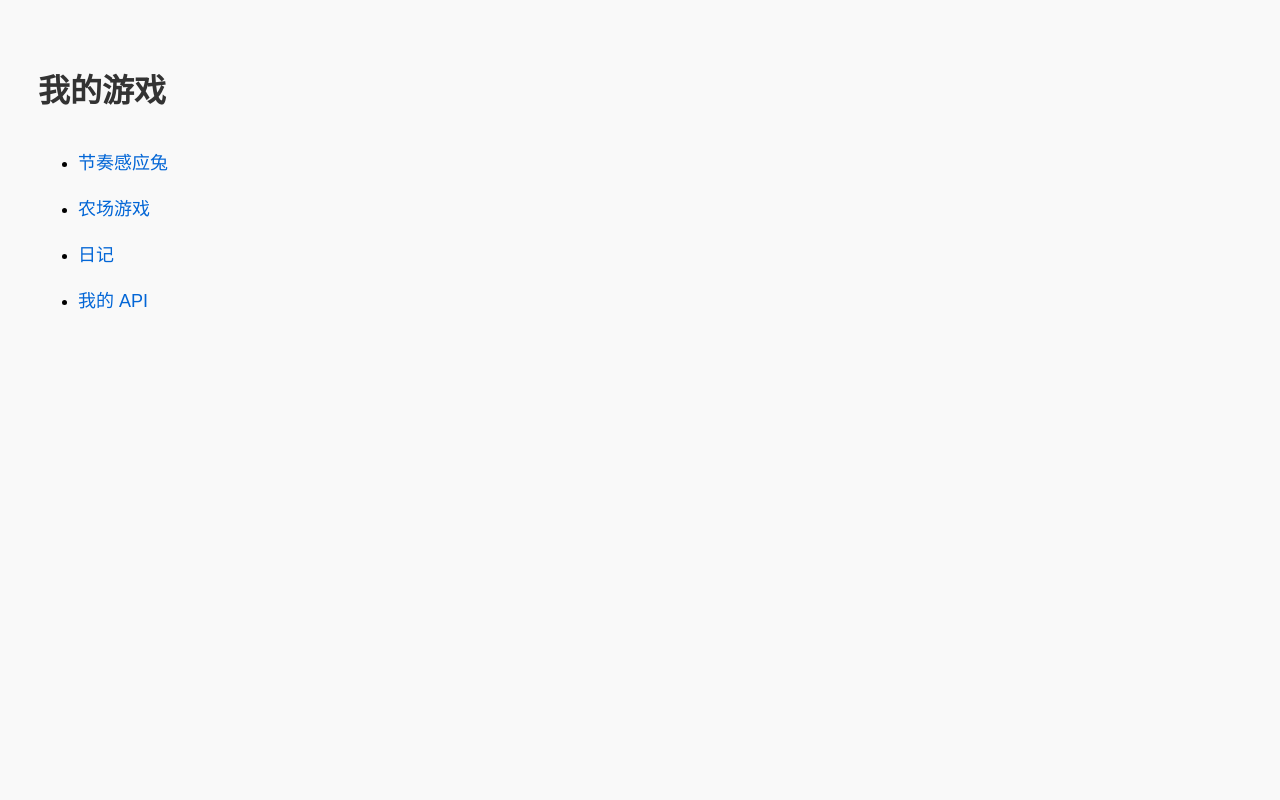
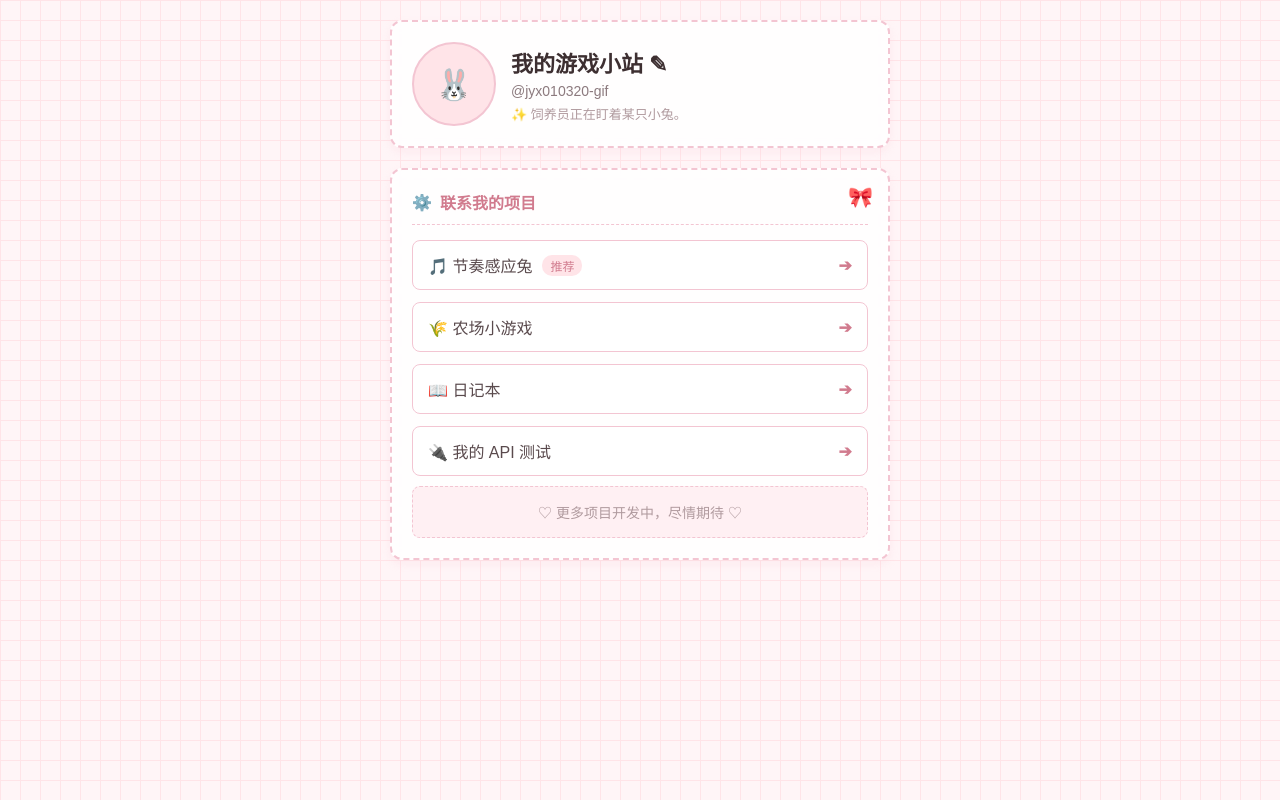
Before and after one commit to jyx010320-gif/RabbitOvOTsuki, a plain HTML site: page index.html in a window 1280 px wide. Drawn offline with Linux system fonts and the light colour scheme.

Commit message:
Revamp index.html layout and styles
Updated the title and added viewport meta tag. Enhanced styling for body and cards, and restructured the project list section.

```diff
--- a/index.html
+++ b/index.html
@@ -2,22 +2,232 @@
 <html lang="zh-CN">
 <head>
     <meta charset="UTF-8">
-    <title>我的游戏库</title>
+    <meta name="viewport" content="width=device-width, initial-scale=1.0">
+    <title>我的游戏小站</title>
     <style>
-        body { font-family: sans-serif; padding: 30px; line-height: 2; background-color: #f9f9f9; }
-        h1 { color: #333; }
-        a { text-decoration: none; color: #0366d6; font-size: 18px; }
-        a:hover { text-decoration: underline; }
-        li { margin-bottom: 10px; }
+        /* 基础设置：粉色系背景和字体 */
+        body {
+            margin: 0;
+            padding: 20px 10px;
+            background-color: #fff5f7;
+            /* 淡淡的网格背景，增加手账感 */
+            background-image:
+                linear-gradient(#ffe4e8 1px, transparent 1px),
+                linear-gradient(90deg, #ffe4e8 1px, transparent 1px);
+            background-size: 20px 20px;
+            font-family: "PingFang SC", "Microsoft YaHei", sans-serif;
+            color: #5a4a4d;
+            display: flex;
+            justify-content: center;
+        }
+
+        /* 主容器 */
+        .container {
+            width: 100%;
+            max-width: 500px;
+            display: flex;
+            flex-direction: column;
+            gap: 20px;
+        }
+
+        /* 统一的卡片样式（虚线边框） */
+        .card {
+            background: rgba(255, 255, 255, 0.85);
+            border: 2px dashed #f3c5d2;
+            border-radius: 12px;
+            padding: 20px;
+            box-shadow: 0 4px 10px rgba(243, 197, 210, 0.2);
+            position: relative;
+            backdrop-filter: blur(5px);
+        }
+
+        /* 顶部个人信息卡片 */
+        .profile-card {
+            display: flex;
+            align-items: center;
+            gap: 15px;
+        }
+
+        /* 头像 */
+        .avatar {
+            width: 80px;
+            height: 80px;
+            border-radius: 50%;
+            border: 2px solid #f3c5d2;
+            background: #ffe4e8;
+            display: flex;
+            align-items: center;
+            justify-content: center;
+            font-size: 30px;
+        }
+
+        .info h1 {
+            margin: 0 0 5px 0;
+            font-size: 22px;
+            color: #3d2f31;
+            display: flex;
+            align-items: center;
+            gap: 10px;
+        }
+
+        .info p {
+            margin: 0 0 5px 0;
+            font-size: 14px;
+            color: #8c7a7e;
+        }
+
+        .info .subtitle {
+            font-size: 13px;
+            color: #b09a9e;
+            display: flex;
+            align-items: center;
+            gap: 5px;
+        }
+
+        /* 项目列表卡片头部 */
+        .card-header {
+            display: flex;
+            align-items: center;
+            gap: 8px;
+            font-size: 16px;
+            font-weight: bold;
+            color: #d17b8e;
+            margin-bottom: 15px;
+            padding-bottom: 10px;
+            border-bottom: 1px dashed #f3c5d2;
+        }
+
+        /* 项目列表 */
+        .project-list {
+            display: flex;
+            flex-direction: column;
+            gap: 12px;
+        }
+
+        /* 单个项目按钮 */
+        .project-item {
+            display: flex;
+            justify-content: space-between;
+            align-items: center;
+            padding: 12px 15px;
+            background: #fff;
+            border: 1px solid #f3c5d2;
+            border-radius: 8px;
+            text-decoration: none;
+            color: #5a4a4d;
+            transition: all 0.3s ease;
+        }
+
+        .project-item:hover {
+            background: #fff0f3;
+            border-color: #e3a8b8;
+            transform: translateX(5px); /* 鼠标悬停时向右移动一点 */
+        }
+
+        .project-name {
+            display: flex;
+            align-items: center;
+            gap: 10px;
+            font-weight: 500;
+        }
+
+        .project-tag {
+            font-size: 12px;
+            background: #ffe4e8;
+            color: #d17b8e;
+            padding: 2px 8px;
+            border-radius: 10px;
+        }
+
+        .arrow {
+            color: #d17b8e;
+            font-weight: bold;
+        }
+
+        /* 占位提示卡片（方便以后加新项目） */
+        .placeholder-card {
+            text-align: center;
+            padding: 15px;
+            font-size: 14px;
+            color: #b09a9e;
+            border: 1px dashed #f3c5d2;
+            border-radius: 8px;
+            background: #fff0f3;
+            margin-top: 10px;
+        }
+
+        /* 装饰性小图标 */
+        .deco-icon {
+            position: absolute;
+            top: 15px;
+            right: 15px;
+            font-size: 20px;
+        }
     </style>
 </head>
 <body>
-    <h1>我的游戏</h1>
-    <ul>
-        <li><a href="BeatRabbit.html">节奏感应兔</a></li>
-        <li><a href="farm.html">农场游戏</a></li>
-        <li><a href="diary.html">日记</a></li>
-        <li><a href="myapi.html">我的 API</a></li>
-    </ul>
+
+<div class="container">
+
+    <!-- 1. 顶部个人信息区 -->
+    <div class="card profile-card">
+        <div class="avatar">🐰</div>
+        <div class="info">
+            <h1>我的游戏小站 ✎</h1>
+            <p>@jyx010320-gif</p>
+            <div class="subtitle">✨ 饲养员正在盯着某只小兔。</div>
+        </div>
+    </div>
+
+    <!-- 2. 项目列表区 -->
+    <div class="card">
+        <div class="deco-icon">🎀</div>
+        <div class="card-header">
+            <span>⚙️</span> 联系我的项目
+        </div>
+
+        <div class="project-list">
+            <!-- 游戏 1 -->
+            <a href="BeatRabbit.html" class="project-item">
+                <div class="project-name">
+                    🎵 节奏感应兔
+                    <span class="project-tag">推荐</span>
+                </div>
+                <div class="arrow">➔</div>
+            </a>
+
+            <!-- 游戏 2 -->
+            <a href="farm.html" class="project-item">
+                <div class="project-name">
+                    🌾 农场小游戏
+                </div>
+                <div class="arrow">➔</div>
+            </a>
+
+            <!-- 游戏 3 -->
+            <a href="diary.html" class="project-item">
+                <div class="project-name">
+                    📖 日记本
+                </div>
+                <div class="arrow">➔</div>
+            </a>
+
+            <!-- 游戏 4 -->
+            <a href="myapi.html" class="project-item">
+                <div class="project-name">
+                    🔌 我的 API 测试
+                </div>
+                <div class="arrow">➔</div>
+            </a>
+        </div>
+
+        <!-- 以后的预留位置 -->
+        <div class="placeholder-card">
+            ♡ 更多项目开发中，尽情期待 ♡
+        </div>
+    </div>
+
+</div>
+
 </body>
 </html>
```
